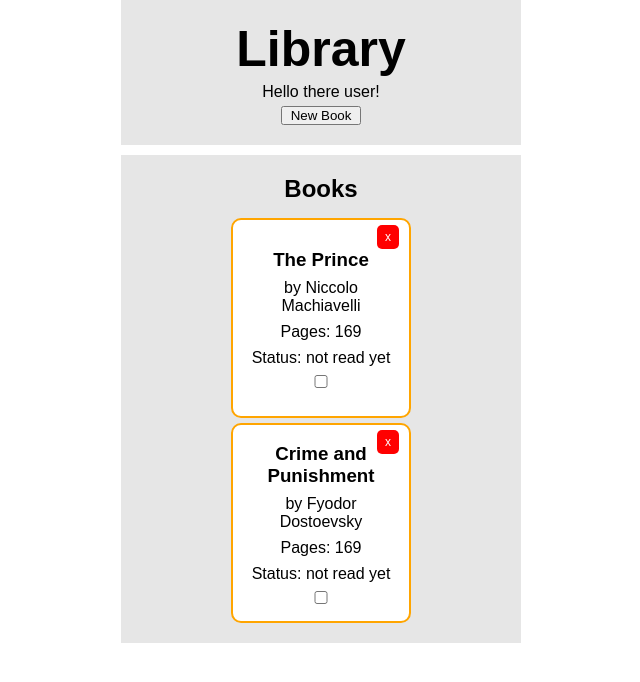
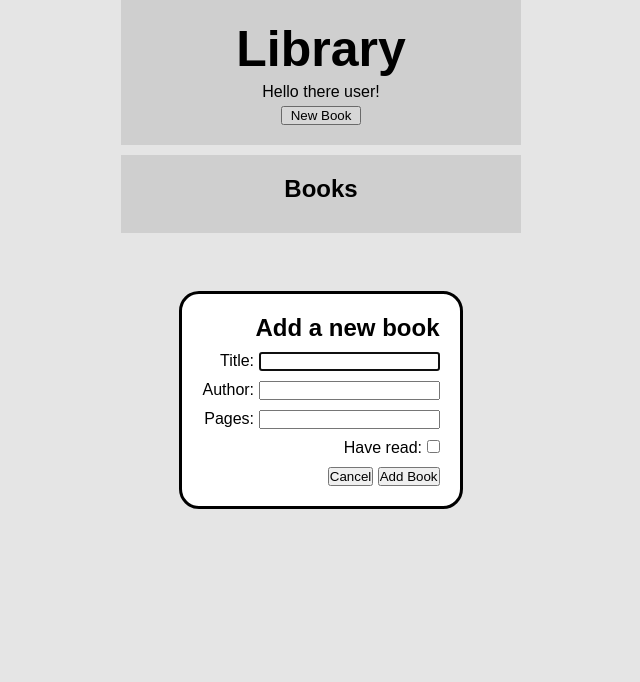
Before and after one commit to ttrriipp/library, a plain HTML site: page index.html in a window 1280 px wide. Both pictures are taken after a click on the button "New Book". Shown: the whole page, without its empty margins (319-959 px from the left). Drawn offline with Linux system fonts and the light colour scheme.

Commit message:
Add Book functionality

```diff
--- a/index.html
+++ b/index.html
@@ -18,23 +18,23 @@
         <h2>Add a new book</h2>
         <div>
           <label for="title">Title:</label>
-          <input type="text" id="title" />
+          <input type="text" id="title" name="title" />
         </div>
         <div>
           <label for="author">Author:</label>
-          <input type="text" id="author" />
+          <input type="text" id="author" name="author" />
         </div>
         <div>
           <label for="pages">Pages:</label>
-          <input type="number" id="pages" />
+          <input type="number" id="pages" name="pages" />
         </div>
         <div>
           <label for="read">Have read:</label>
-          <input type="checkbox" id="read" />
+          <input type="checkbox" id="read" name="read" />
         </div>
         <div>
-          <button>Cancel</button>
-          <button>Add Book</button>
+          <button formnovalidate>Cancel</button>
+          <button class="add-book" type="submit">Add Book</button>
         </div>
       </form>
     </dialog>
--- a/script.js
+++ b/script.js
@@ -4,7 +4,7 @@ function Book(title, author, pages, read, id) {
   this.title = title;
   this.author = author;
   this.pages = pages;
-  this.read = read;
+  this.read = read ? "finished" : "not read yet";
   this.id = id;
 }
 
@@ -12,28 +12,40 @@ function addBookToLibrary(title, author, pages, read) {
   const id = crypto.randomUUID();
   const book = new Book(title, author, pages, read, id);
   myLibrary.push(book);
+  displayBooks(myLibrary);
 }
-
-const bookCard = document.querySelector("main .book-card");
 
 function displayBooks(library) {
   const displaySection = document.querySelector("main");
+  displaySection.innerHTML = "";
 
   library.forEach((book) => {
     const newCard = document.createElement("div");
     newCard.className = "book-card";
 
-    newCard.innerHTML = `<h3>${book.title}</h3> <p>by ${book.author}</p> <p>Pages: ${book.pages}</p> <p>Status: ${book.read}</p> <input type='checkbox'>`;
+    newCard.innerHTML = `<h3>${book.title}</h3> <p>by ${book.author}</p> <p>Pages: ${book.pages}</p> <p>Status: ${book.read}</p>`;
 
     displaySection.append(newCard);
   });
 }
 
-addBookToLibrary("The Prince", "Niccolo Machiavelli", "169", "not read yet");
-addBookToLibrary(
-  "Crime and Punishment",
-  "Fyodor Dostoevsky",
-  "169",
-  "not read yet"
-);
-displayBooks(myLibrary);
+const newBookDialog = document.querySelector("dialog");
+
+// Open new book dialog
+const newBookButton = document.querySelector(".new-book");
+newBookButton.addEventListener("click", () => {
+  newBookDialog.showModal();
+});
+
+const addBookButton = document.querySelector(".add-book");
+addBookButton.addEventListener("click", (event) => {
+  //get the input values
+  event.preventDefault();
+  const title = document.querySelector('input[name="title"]').value;
+  const author = document.querySelector('input[name="author"]').value;
+  const pages = document.querySelector('input[name="pages"]').value;
+  const read = document.querySelector('input[type="checkbox"]').checked;
+
+  addBookToLibrary(title, author, pages, read);
+  newBookDialog.close();
+});
--- a/styles.css
+++ b/styles.css
@@ -58,18 +58,18 @@ main .book-card {
     border: 2px solid orange;
     height: 200px;
     padding: 10px;
-    position: relative;
+    background-color: rgb(215, 127, 39);
 }
 
-main .book-card::before {
-    content: 'x';
-    color: white;
-    position: absolute;
-    top: 5px;
-    right: 10px;
-    cursor: pointer;
-    background-color: red;
-    padding: 5px 8px;
-    border-radius: 5px;
-    font-size: 12px;
+dialog {
+    margin: auto;
+    padding: 20px;
+    border-radius: 20px;
 }
+
+dialog form {
+    display: flex;
+    flex-direction: column;
+    align-items: end;
+    gap: 10px;
+}
```
